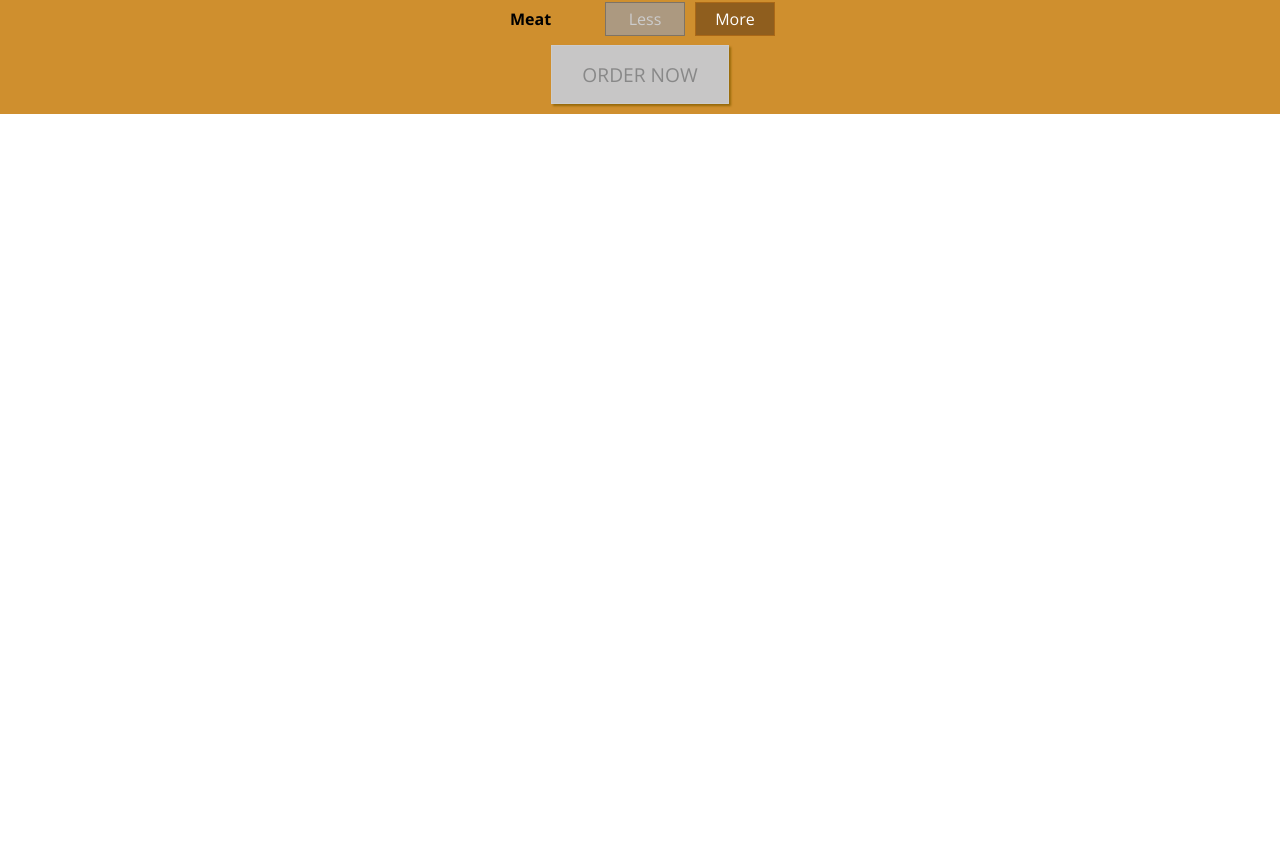
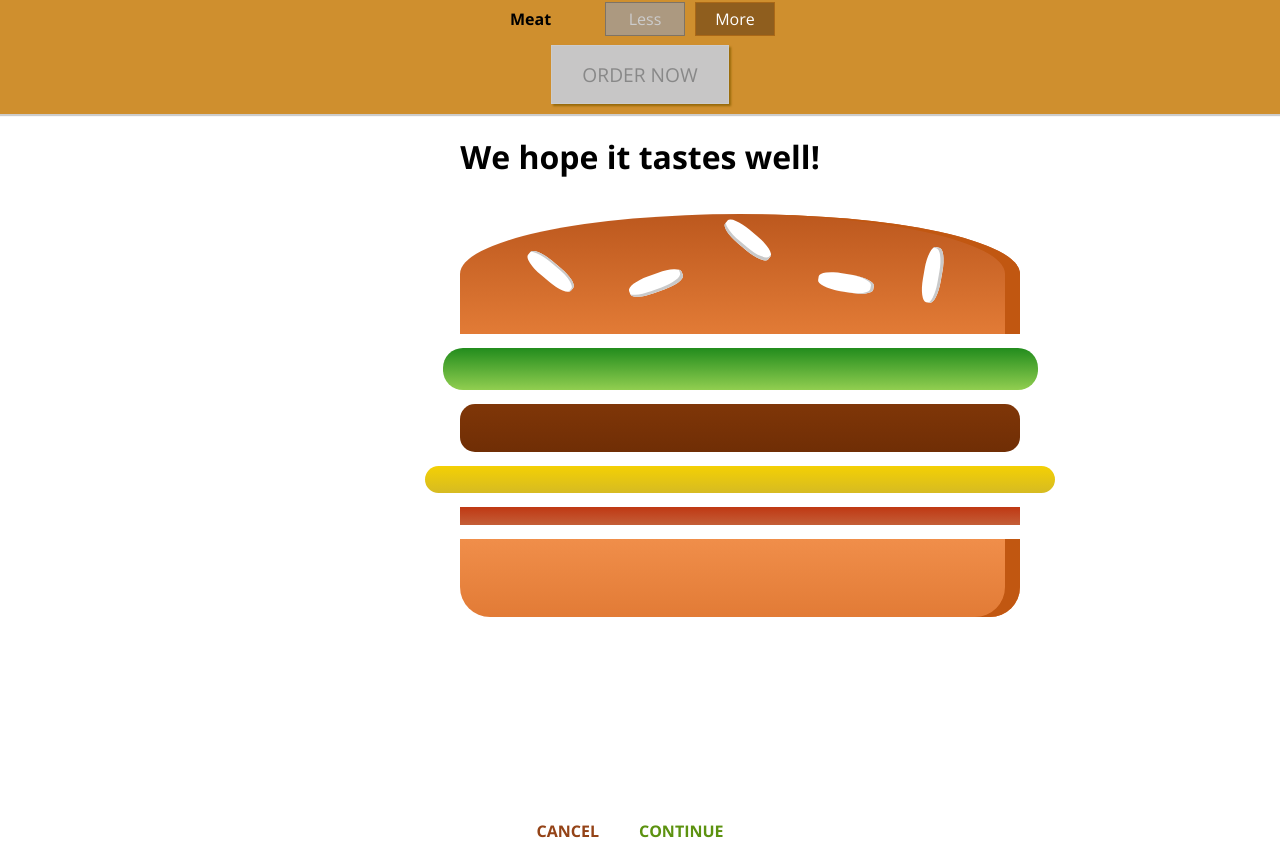
Before and after one commit to santiago-rodrig/burger-builder, a React app: page / in a window 1280 px wide. Shown: the part 899-1761 px from the top of the page. Before the commit the page ends 1013 px from the top, so only its background shows below. Built offline with nearby package versions, Linux system fonts and the light colour scheme.

Commit message:
add checkout component

```diff
--- a/src/components/stateful/App.js
+++ b/src/components/stateful/App.js
@@ -1,12 +1,15 @@
 import React, { Component } from "react";
+
 import Layout from "./Layout";
 import BurgerBuilder from "./BurgerBuilder";
+import Checkout from "./Checkout";
 
 class App extends Component {
   render() {
     return (
       <Layout>
         <BurgerBuilder />
+        <Checkout />
       </Layout>
     );
   }
--- /dev/null
+++ b/src/components/stateful/Checkout.js
@@ -0,0 +1,24 @@
+import React from "react";
+
+import CheckoutSummary from "../stateless/Checkout/Summary";
+
+class Checkout extends React.Component {
+  state = {
+    ingredients: [
+      { type: "salad", quantity: 1 },
+      { type: "meat", quantity: 1 },
+      { type: "cheese", quantity: 1 },
+      { type: "bacon", quantity: 1 },
+    ],
+  };
+
+  render() {
+    return (
+      <div>
+        <CheckoutSummary ingredients={this.state.ingredients} />
+      </div>
+    );
+  }
+}
+
+export default Checkout;
--- /dev/null
+++ b/src/components/stateless/Checkout/Summary.js
@@ -0,0 +1,34 @@
+import React from "react";
+import PropTypes from "prop-types";
+
+import Burger from "../BurgerBuilder/Burguer";
+import Button from "../userInterface/Button";
+import classes from "../../../styles/CheckoutSummary.css";
+
+const CheckoutSummary = (props) => {
+  return (
+    <div className={classes.CheckoutSummary}>
+      <h1>We hope it tastes well!</h1>
+      <div style={{ width: "100%", margin: "auto" }}>
+        <Burger ingredients={props.ingredients} />
+      </div>
+      <Button type="danger" handleClick={() => {}}>
+        CANCEL
+      </Button>
+      <Button type="success" handleClick={() => {}}>
+        CONTINUE
+      </Button>
+    </div>
+  );
+};
+
+CheckoutSummary.propTypes = {
+  ingredients: PropTypes.arrayOf(
+    PropTypes.exact({
+      type: PropTypes.string,
+      quantity: PropTypes.number,
+    })
+  ).isRequired,
+};
+
+export default CheckoutSummary;
--- /dev/null
+++ b/src/styles/CheckoutSummary.css
@@ -0,0 +1,11 @@
+.CheckoutSummary {
+  text-align: center;
+  width: 80%;
+  margin: auto;
+}
+
+@media (min-width: 600px) {
+  .CheckoutSummary {
+    width: 500px;
+  }
+}
```
